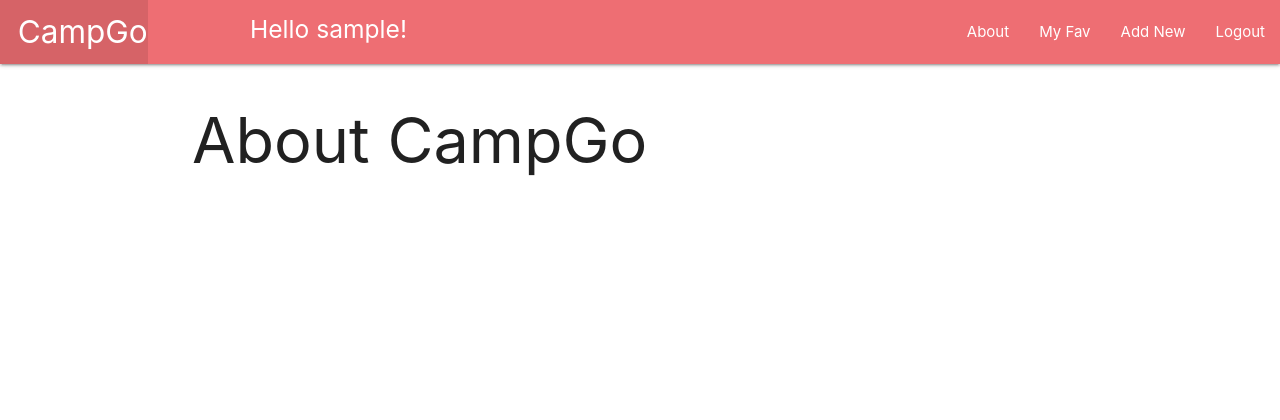
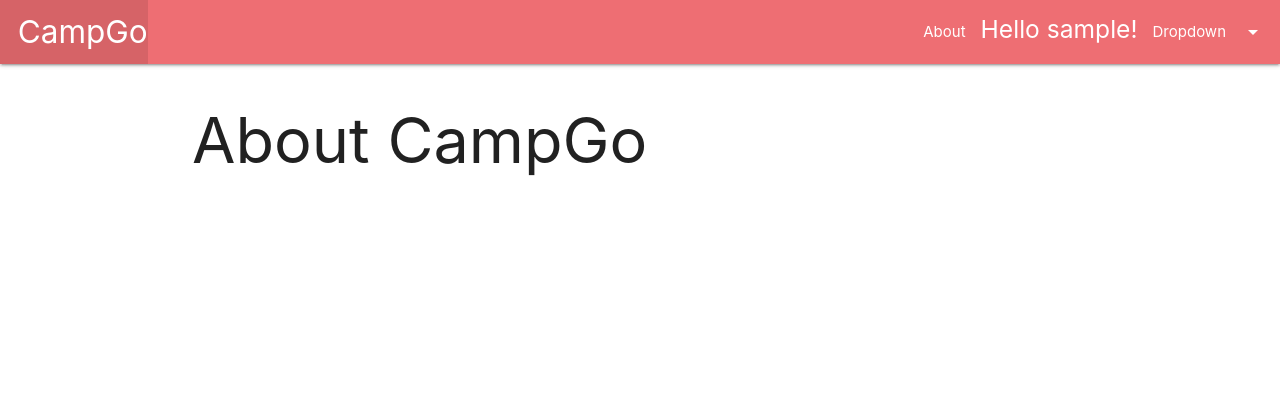
Before and after one commit to xxiao77/CampGo, a Django app: page /about/ in a window 1280 px wide. Shown: the top 420 px of the page. Run offline with Django 3.2, Linux system fonts and the light colour scheme; the visitor is signed in with stand-in values (Sample User, id 1); parts of the project's set-up code (start-up, migrations or seed data) failed here and were passed over.

Commit message:
folder list update

```diff
--- a/main_app/templates/base.html
+++ b/main_app/templates/base.html
@@ -7,7 +7,14 @@
   <meta name="viewport" content="width=device-width, initial-scale=1.0">
   <meta http-equiv="X-UA-Compatible" content="ie=edge">
   <title>CampGo</title>
+  <script
+  src="https://code.jquery.com/jquery-3.4.1.slim.min.js"
+  integrity="sha256-pasqAKBDmFT4eHoN2ndd6lN370kFiGUFyTiUHWhU7k8="
+  crossorigin="anonymous"></script>
   <link rel="stylesheet" href="https://cdnjs.cloudflare.com/ajax/libs/materialize/1.0.0/css/materialize.min.css">
+  <script src="https://cdnjs.cloudflare.com/ajax/libs/materialize/1.0.0/js/materialize.min.js"></script>
+
+  <link href="https://fonts.googleapis.com/icon?family=Material+Icons" rel="stylesheet">
   <link rel="stylesheet" href="{% static 'css/style.css' %}">
 </head>
 <body>
@@ -17,30 +24,29 @@
         <div style="display: flexbox;">
         <ul>
           <li><a href="{% url 'index' %}" class="left brand-logo">&nbsp;&nbsp;CampGo</a></li>
-          {%if user.is_authenticated %}
-          <li style="margin-left: 250px;"><h5>Hello {{ user.username }}!</h5></li>
-          {% endif %}
         </ul>
-      </div>
-        <ul class="right">
-          <li><a href="{% url 'about' %}">About</a></li>
-          {% if user.is_authenticated %}
-          <!-- dropdown -->
-            <!-- <a class='dropdown-trigger btn' href='#' data-target='dropdown1'>Drop Me!<i class="material-icons right">arrow_drop_down</i></a>
-            <ul id='dropdown1' class='dropdown-content'> -->
-              <!-- <li><a href="{% url 'index' %}">Home</a></li> -->
-              <li><a href="{% url 'favlist' %}">My Fav</a></li>
-              <li><a href="{% url 'camp_create' %}">Add New</a></li>
-            <!-- </ul> -->
-          <!-- dropdown -->
-            <li><a href="{% url 'logout' %}">Logout</a></li>
-          {% else %}
-            <li><a href="{% url 'signup' %}">Sign Up</a></li>
-            <li><a href="{% url 'login' %}">Login</a></li>
-          {% endif %}
+          <ul class="right hide-on-med-and-down">
+            <li><a href="{% url 'about' %}">About</a></li>
+            {%if user.is_authenticated %}
+            <li><h5>Hello {{ user.username }}!</h5></li>
+            <li><a class="dropdown-trigger" href="#!" data-target="dropdown1">Dropdown<i class="material-icons right">arrow_drop_down</i></a></li>
+            {% else %}
+              <li><a href="{% url 'signup' %}">Sign Up</a></li>
+              <li><a href="{% url 'login' %}">Login</a></li>
+            {% endif %}
+          </ul>
         </ul>
+        </div>
       </div>
     </nav>
+    <ul id='dropdown1' class='dropdown-content'>
+      <li><a href="{% url 'favlist' %}">My Fav</a></li>
+      <li><a href="{% url 'camp_create' %}">Add New</a></li>
+      <li><a href="{% url 'logout' %}">Logout</a></li>
+    </ul>
+      <script>
+          $(".dropdown-trigger").dropdown();
+      </script>
   </header>
   <main class="container">
     {% block content %}
```
Also changed, not shown: main_app/templates/main_app/favlist.html (renamed from main_app/templates/campgo/main_app/favlist.html).
